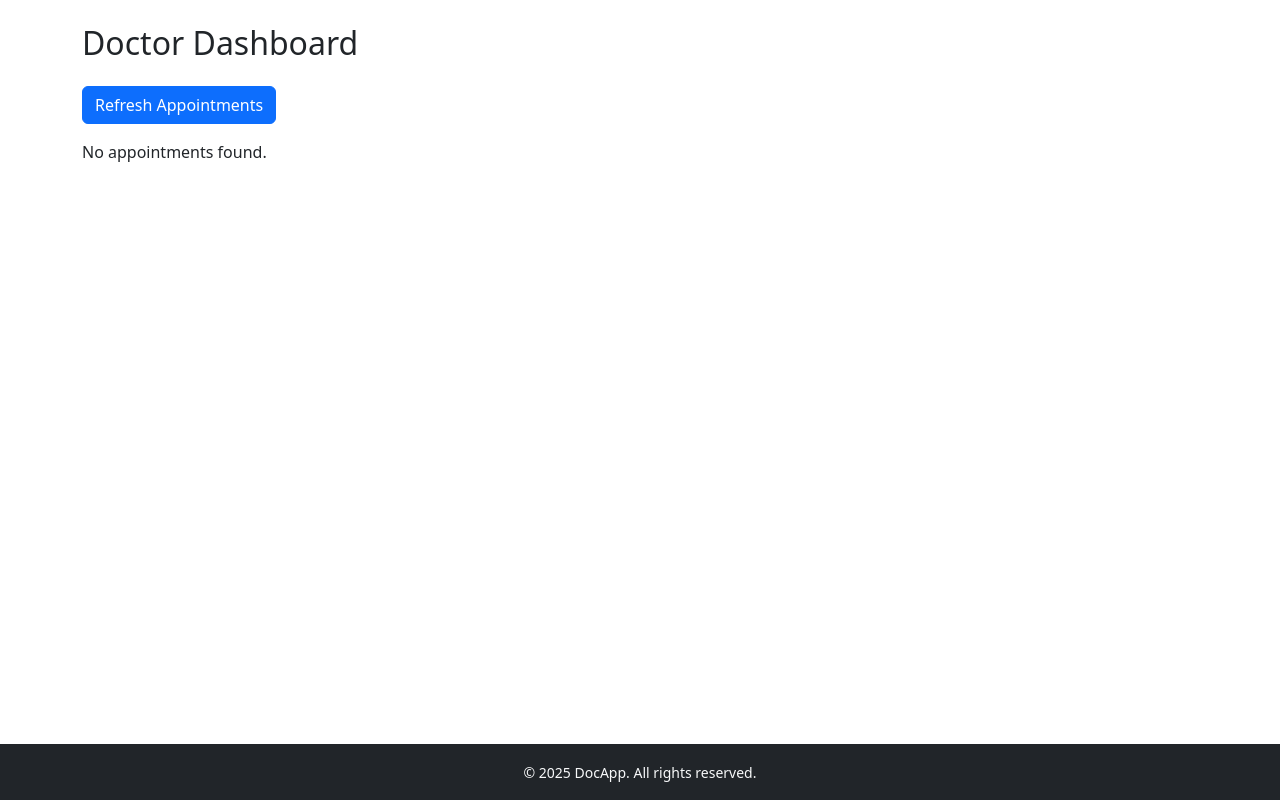
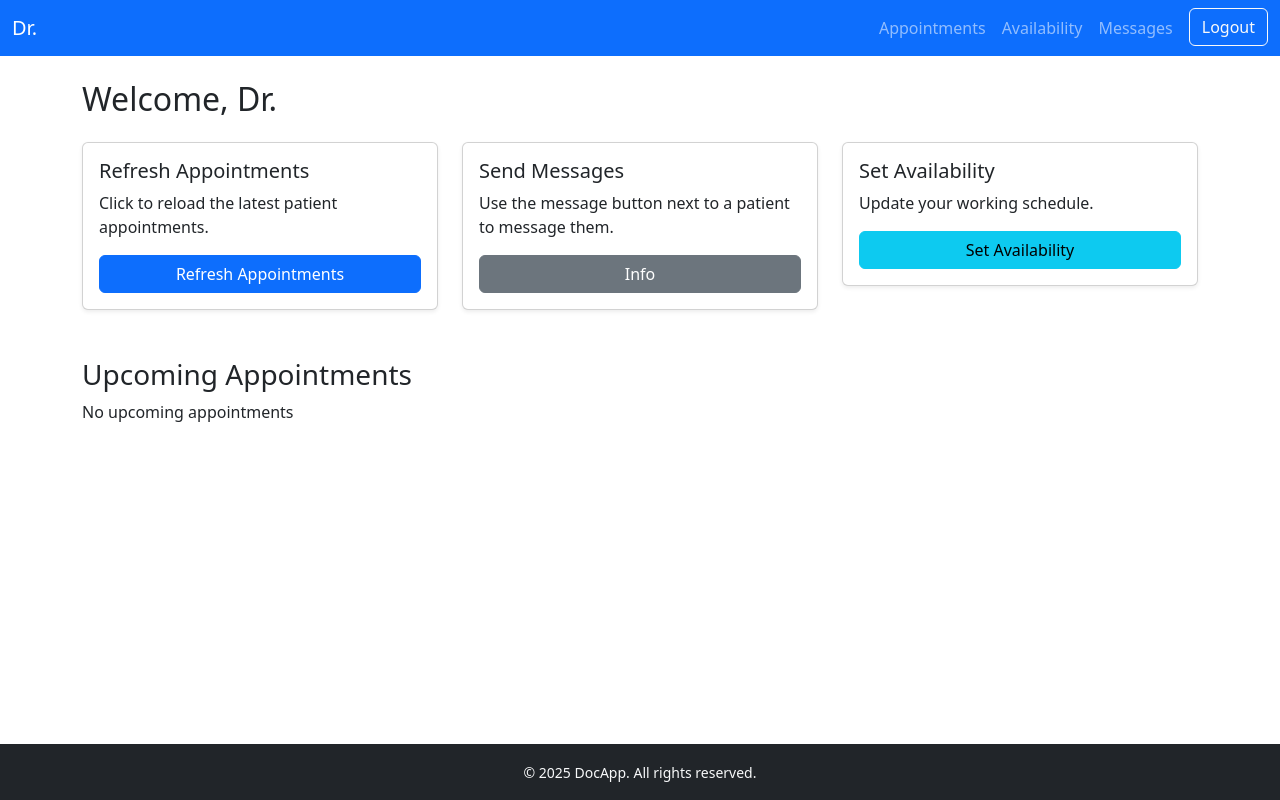
Before and after one commit to itfunda123/Doctor-Appointment-System, a React (Create React App) app in the folder frontend/: page /doctor-dashboard in a window 1280 px wide. Built offline with nearby package versions, Linux system fonts and the light colour scheme.

Commit message:
more updates

```diff
--- a/frontend/src/pages/DoctorDashboard.js
+++ b/frontend/src/pages/DoctorDashboard.js
@@ -1,61 +1,115 @@
 import React, { useEffect, useState } from 'react';
+import DoctorNavbar from '../components/DoctorNavbar';
+import { Card, Button } from 'react-bootstrap';
+import { Link } from 'react-router-dom';
+import SendMessage from '../components/SendMessage';
 
-const DoctorDashboard = () => {
+function DoctorDashboard() {
+  const user = JSON.parse(localStorage.getItem('user'));
   const [appointments, setAppointments] = useState([]);
-  const [user, setUser] = useState(null);
-
-  useEffect(() => {
-    const storedUser = JSON.parse(localStorage.getItem('user'));
-    setUser(storedUser);
-    console.log("Doctor loaded from localStorage:", storedUser);
-  }, []);
 
   const fetchAppointments = async () => {
-    if (!user || !user._id) return;
-
-    console.log("Fetching with doctor ID:", user._id);
+    if (!user?._id) return;
 
     try {
       const response = await fetch(`/api/appointments/doctor/${user._id}`);
+      if (!response.ok) throw new Error('Failed to fetch appointments');
       const data = await response.json();
-      console.log("Fetched appointments:", data);
       setAppointments(data);
     } catch (error) {
-      console.error("Error fetching appointments:", error);
+      console.error('Error fetching appointments:', error);
     }
   };
 
+  useEffect(() => {
+    fetchAppointments();
+  }, [user]);
+
   return (
-    <div className="container mt-4">
-      <h2 className="mb-4">Doctor Dashboard</h2>
-      <button className="btn btn-primary mb-3" onClick={fetchAppointments}>
-        Refresh Appointments
-      </button>
+    <>
+      <DoctorNavbar user={user} />
+      <div className="container mt-4">
+        <h2 className="mb-4">Welcome, Dr. {user?.name}</h2>
 
-      {appointments.length === 0 ? (
-        <p>No appointments found.</p>
-      ) : (
-        <table className="table table-bordered">
-          <thead>
-            <tr>
-              <th>Patient Name</th>
-              <th>Date</th>
-              <th>Status</th>
-            </tr>
-          </thead>
-          <tbody>
-            {appointments.map((appt) => (
-              <tr key={appt._id}>
-                <td>{appt.patientId?.name || 'Unknown'}</td>
-                <td>{new Date(appt.date).toLocaleString()}</td>
-                <td>{appt.status}</td>
-              </tr>
-            ))}
-          </tbody>
-        </table>
-      )}
-    </div>
+        <div className="row">
+          <div className="col-md-4 mb-4">
+            <Card className="shadow-sm">
+              <Card.Body>
+                <Card.Title>Refresh Appointments</Card.Title>
+                <Card.Text>Click to reload the latest patient appointments.</Card.Text>
+                <Button variant="primary" className="w-100" onClick={fetchAppointments}>
+                  Refresh Appointments
+                </Button>
+              </Card.Body>
+            </Card>
+          </div>
+
+          <div className="col-md-4 mb-4">
+            <Card className="shadow-sm">
+              <Card.Body>
+                <Card.Title>Send Messages</Card.Title>
+                <Card.Text>Use the message button next to a patient to message them.</Card.Text>
+                <Button
+                  variant="secondary"
+                  className="w-100"
+                  onClick={() => alert('Please use the message button in each appointment card.')}
+                >
+                  Info
+                </Button>
+              </Card.Body>
+            </Card>
+          </div>
+
+          <div className="col-md-4 mb-4">
+            <Card className="shadow-sm">
+              <Card.Body>
+                <Card.Title>Set Availability</Card.Title>
+                <Card.Text>Update your working schedule.</Card.Text>
+                <Link to="/availability">
+                  <Button variant="info" className="w-100">Set Availability</Button>
+                </Link>
+              </Card.Body>
+            </Card>
+          </div>
+        </div>
+
+        {/* Display Upcoming Appointments */}
+        <h3 className="mt-4">Upcoming Appointments</h3>
+        <div className="row">
+          {appointments.length > 0 ? (
+            appointments.map((appointment) => (
+              <div className="col-md-4 mb-4" key={appointment._id}>
+                <Card className="shadow-sm">
+                  <Card.Body>
+                    <Card.Title>{appointment.patientId?.name || 'Unnamed Patient'}</Card.Title>
+                    <Card.Subtitle className="mb-2 text-muted">
+                      {new Date(appointment.date).toLocaleString()}
+                    </Card.Subtitle>
+                    <Card.Text>Status: {appointment.status}</Card.Text>
+
+                    {appointment.status === 'pending' && (
+                      <div className="d-flex justify-content-between mb-3">
+                        <Button variant="success" className="me-2">Approve</Button>
+                        <Button variant="danger">Reject</Button>
+                      </div>
+                    )}
+
+                    <SendMessage
+                      patientName={appointment.patientId?.name}
+                      patientId={appointment.patientId?._id}
+                      doctorId={user?._id}
+                    />
+                  </Card.Body>
+                </Card>
+              </div>
+            ))
+          ) : (
+            <p>No upcoming appointments</p>
+          )}
+        </div>
+      </div>
+    </>
   );
-};
+}
 
 export default DoctorDashboard;
```
